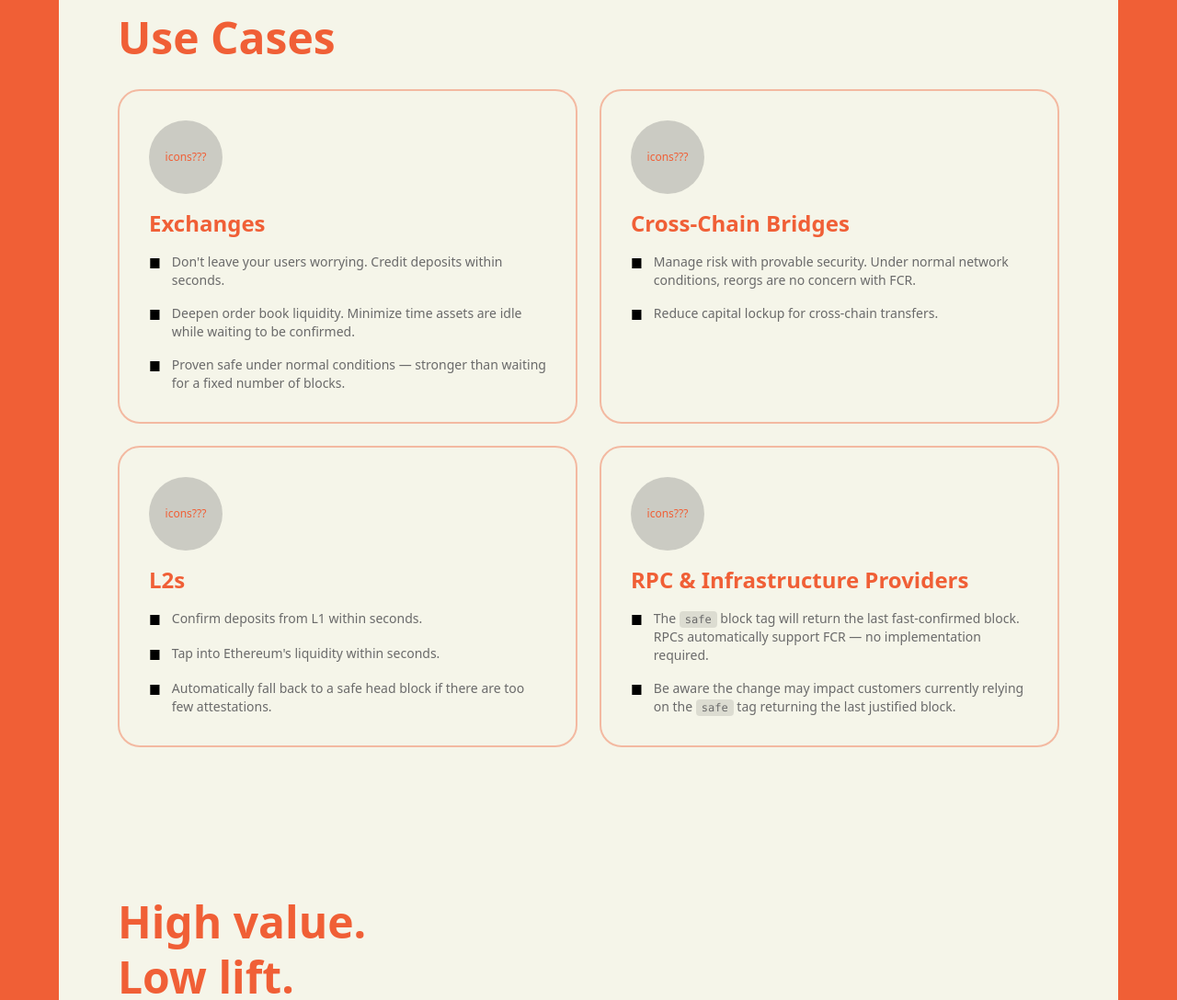
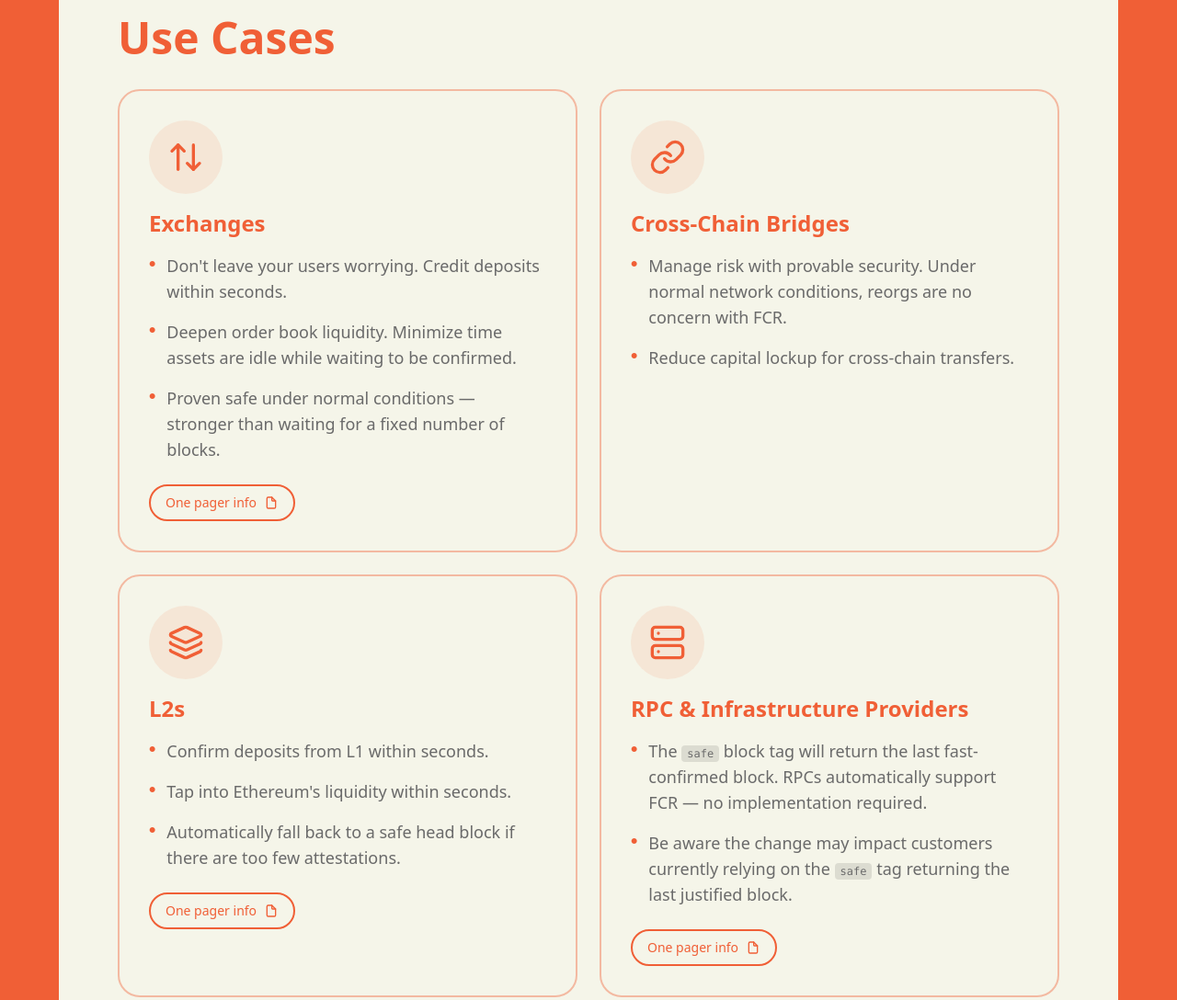
Before and after one commit to ethereum/FCR-website, a website built with Vite: page final_html/index.html in a window 1280 px wide. Shown: the part 4240-5328 px from the top of the page at 92% size. Built offline with nearby package versions, Linux system fonts and the light colour scheme.

Commit message:
Add use case PDF links, Lucide icons, and style updates
- Add one-pager PDF downloads for Exchanges, L2s, and RPCs cards
- Replace placeholder icons with Lucide icons (arrow-up-down, link, layers, server)
- Change bullet points to orange dots and bump text size to 18px

```diff
--- a/final_html/index.html
+++ b/final_html/index.html
@@ -5,6 +5,7 @@
     <meta name="viewport" content="width=device-width, initial-scale=1.0" />
     <title>FCR - Fast Confirmation Rule for Ethereum</title>
     <link rel="stylesheet" href="/src/style.css" />
+    <script src="https://unpkg.com/lucide@latest"></script>
   </head>
   <body class="bg-primary min-h-screen flex items-center justify-center p-4 md:p-8 lg:p-16">
     <div class="bg-background rounded-2xl md:rounded-[50px] w-full max-w-[1400px] px-6 py-8 md:px-12 md:py-12 lg:px-16 lg:py-16 space-y-24 md:space-y-32 lg:space-y-40 relative">
@@ -254,39 +255,43 @@
         <div class="grid md:grid-cols-2 gap-6">
           <!-- Exchanges -->
           <div class="rounded-3xl p-6 md:p-8 space-y-4 border-2 border-primary/40">
-            <div class="w-16 h-16 md:w-20 md:h-20 rounded-full bg-text-muted/30 flex items-center justify-center">
-              <span class="text-primary text-xs">icons???</span>
+            <div class="w-16 h-16 md:w-20 md:h-20 rounded-full bg-primary/10 flex items-center justify-center">
+              <i data-lucide="arrow-up-down" class="w-8 h-8 md:w-10 md:h-10 text-primary"></i>
             </div>
             <h4 class="text-primary text-xl md:text-2xl font-bold">Exchanges</h4>
-            <ul class="text-text-muted text-sm space-y-4">
+            <ul class="text-text-muted text-lg space-y-4">
               <li class="flex items-start gap-3">
-                <span class="text-text mt-0.5">■</span>
+                <span class="text-primary mt-1.5 text-[8px]">●</span>
                 <span>Don't leave your users worrying. Credit deposits within seconds.</span>
               </li>
               <li class="flex items-start gap-3">
-                <span class="text-text mt-0.5">■</span>
+                <span class="text-primary mt-1.5 text-[8px]">●</span>
                 <span>Deepen order book liquidity. Minimize time assets are idle while waiting to be confirmed.</span>
               </li>
               <li class="flex items-start gap-3">
-                <span class="text-text mt-0.5">■</span>
+                <span class="text-primary mt-1.5 text-[8px]">●</span>
                 <span>Proven safe under normal conditions — stronger than waiting for a fixed number of blocks.</span>
               </li>
             </ul>
+            <a href="/Fast Confirmation Rule for Exchanges.pdf" target="_blank" class="inline-flex items-center gap-2 mt-2 px-4 py-2 border-2 border-primary text-primary text-sm font-medium rounded-full hover:bg-primary hover:text-background transition-colors">
+              One pager info
+              <svg class="w-4 h-4" fill="none" stroke="currentColor" stroke-width="2" viewBox="0 0 24 24"><path stroke-linecap="round" stroke-linejoin="round" d="M7 21h10a2 2 0 002-2V9.414a1 1 0 00-.293-.707l-5.414-5.414A1 1 0 0012.586 3H7a2 2 0 00-2 2v14a2 2 0 002 2z"/><path stroke-linecap="round" stroke-linejoin="round" d="M13 3v5a1 1 0 001 1h5"/></svg>
+            </a>
           </div>
 
           <!-- Cross-Chain Bridges -->
           <div class="rounded-3xl p-6 md:p-8 space-y-4 border-2 border-primary/40">
-            <div class="w-16 h-16 md:w-20 md:h-20 rounded-full bg-text-muted/30 flex items-center justify-center">
-              <span class="text-primary text-xs">icons???</span>
+            <div class="w-16 h-16 md:w-20 md:h-20 rounded-full bg-primary/10 flex items-center justify-center">
+              <i data-lucide="link" class="w-8 h-8 md:w-10 md:h-10 text-primary"></i>
             </div>
             <h4 class="text-primary text-xl md:text-2xl font-bold">Cross-Chain Bridges</h4>
-            <ul class="text-text-muted text-sm space-y-4">
+            <ul class="text-text-muted text-lg space-y-4">
               <li class="flex items-start gap-3">
-                <span class="text-text mt-0.5">■</span>
+                <span class="text-primary mt-1.5 text-[8px]">●</span>
                 <span>Manage risk with provable security. Under normal network conditions, reorgs are no concern with FCR.</span>
               </li>
               <li class="flex items-start gap-3">
-                <span class="text-text mt-0.5">■</span>
+                <span class="text-primary mt-1.5 text-[8px]">●</span>
                 <span>Reduce capital lockup for cross-chain transfers.</span>
               </li>
             </ul>
@@ -294,42 +299,50 @@
 
           <!-- L2s -->
           <div class="rounded-3xl p-6 md:p-8 space-y-4 border-2 border-primary/40">
-            <div class="w-16 h-16 md:w-20 md:h-20 rounded-full bg-text-muted/30 flex items-center justify-center">
-              <span class="text-primary text-xs">icons???</span>
+            <div class="w-16 h-16 md:w-20 md:h-20 rounded-full bg-primary/10 flex items-center justify-center">
+              <i data-lucide="layers" class="w-8 h-8 md:w-10 md:h-10 text-primary"></i>
             </div>
             <h4 class="text-primary text-xl md:text-2xl font-bold">L2s</h4>
-            <ul class="text-text-muted text-sm space-y-4">
+            <ul class="text-text-muted text-lg space-y-4">
               <li class="flex items-start gap-3">
-                <span class="text-text mt-0.5">■</span>
+                <span class="text-primary mt-1.5 text-[8px]">●</span>
                 <span>Confirm deposits from L1 within seconds.</span>
               </li>
               <li class="flex items-start gap-3">
-                <span class="text-text mt-0.5">■</span>
+                <span class="text-primary mt-1.5 text-[8px]">●</span>
                 <span>Tap into Ethereum's liquidity within seconds.</span>
               </li>
               <li class="flex items-start gap-3">
-                <span class="text-text mt-0.5">■</span>
+                <span class="text-primary mt-1.5 text-[8px]">●</span>
                 <span>Automatically fall back to a safe head block if there are too few attestations.</span>
               </li>
             </ul>
+            <a href="/Fast Confirmation Rule for L2s.pdf" target="_blank" class="inline-flex items-center gap-2 mt-2 px-4 py-2 border-2 border-primary text-primary text-sm font-medium rounded-full hover:bg-primary hover:text-background transition-colors">
+              One pager info
+              <svg class="w-4 h-4" fill="none" stroke="currentColor" stroke-width="2" viewBox="0 0 24 24"><path stroke-linecap="round" stroke-linejoin="round" d="M7 21h10a2 2 0 002-2V9.414a1 1 0 00-.293-.707l-5.414-5.414A1 1 0 0012.586 3H7a2 2 0 00-2 2v14a2 2 0 002 2z"/><path stroke-linecap="round" stroke-linejoin="round" d="M13 3v5a1 1 0 001 1h5"/></svg>
+            </a>
           </div>
 
           <!-- RPC & Infrastructure Providers -->
           <div class="rounded-3xl p-6 md:p-8 space-y-4 border-2 border-primary/40">
-            <div class="w-16 h-16 md:w-20 md:h-20 rounded-full bg-text-muted/30 flex items-center justify-center">
-              <span class="text-primary text-xs">icons???</span>
+            <div class="w-16 h-16 md:w-20 md:h-20 rounded-full bg-primary/10 flex items-center justify-center">
+              <i data-lucide="server" class="w-8 h-8 md:w-10 md:h-10 text-primary"></i>
             </div>
             <h4 class="text-primary text-xl md:text-2xl font-bold">RPC & Infrastructure Providers</h4>
-            <ul class="text-text-muted text-sm space-y-4">
+            <ul class="text-text-muted text-lg space-y-4">
               <li class="flex items-start gap-3">
-                <span class="text-text mt-0.5">■</span>
+                <span class="text-primary mt-1.5 text-[8px]">●</span>
                 <span>The <code class="bg-text/10 px-1.5 py-0.5 rounded text-xs">safe</code> block tag will return the last fast-confirmed block. RPCs automatically support FCR — no implementation required.</span>
               </li>
               <li class="flex items-start gap-3">
-                <span class="text-text mt-0.5">■</span>
+                <span class="text-primary mt-1.5 text-[8px]">●</span>
                 <span>Be aware the change may impact customers currently relying on the <code class="bg-text/10 px-1.5 py-0.5 rounded text-xs">safe</code> tag returning the last justified block.</span>
               </li>
             </ul>
+            <a href="/Fast Confirmation Rule for RPCs.pdf" target="_blank" class="inline-flex items-center gap-2 mt-2 px-4 py-2 border-2 border-primary text-primary text-sm font-medium rounded-full hover:bg-primary hover:text-background transition-colors">
+              One pager info
+              <svg class="w-4 h-4" fill="none" stroke="currentColor" stroke-width="2" viewBox="0 0 24 24"><path stroke-linecap="round" stroke-linejoin="round" d="M7 21h10a2 2 0 002-2V9.414a1 1 0 00-.293-.707l-5.414-5.414A1 1 0 0012.586 3H7a2 2 0 00-2 2v14a2 2 0 002 2z"/><path stroke-linecap="round" stroke-linejoin="round" d="M13 3v5a1 1 0 001 1h5"/></svg>
+            </a>
           </div>
         </div>
       </section>
@@ -575,5 +588,6 @@
       </footer>
     </div>
     <script type="module" src="/src/main.js"></script>
+    <script>document.addEventListener('DOMContentLoaded', () => lucide.createIcons());</script>
   </body>
 </html>
```
Also changed, not shown: 3 other files.
